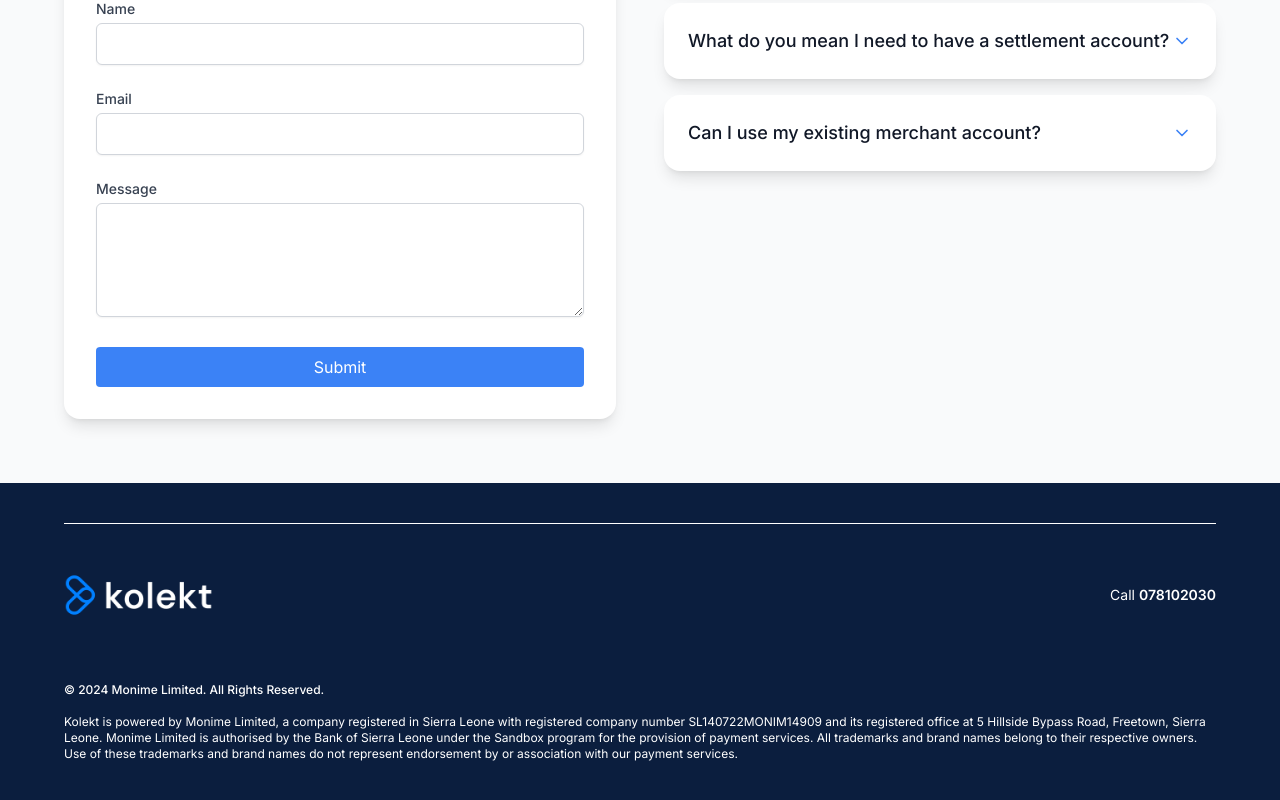
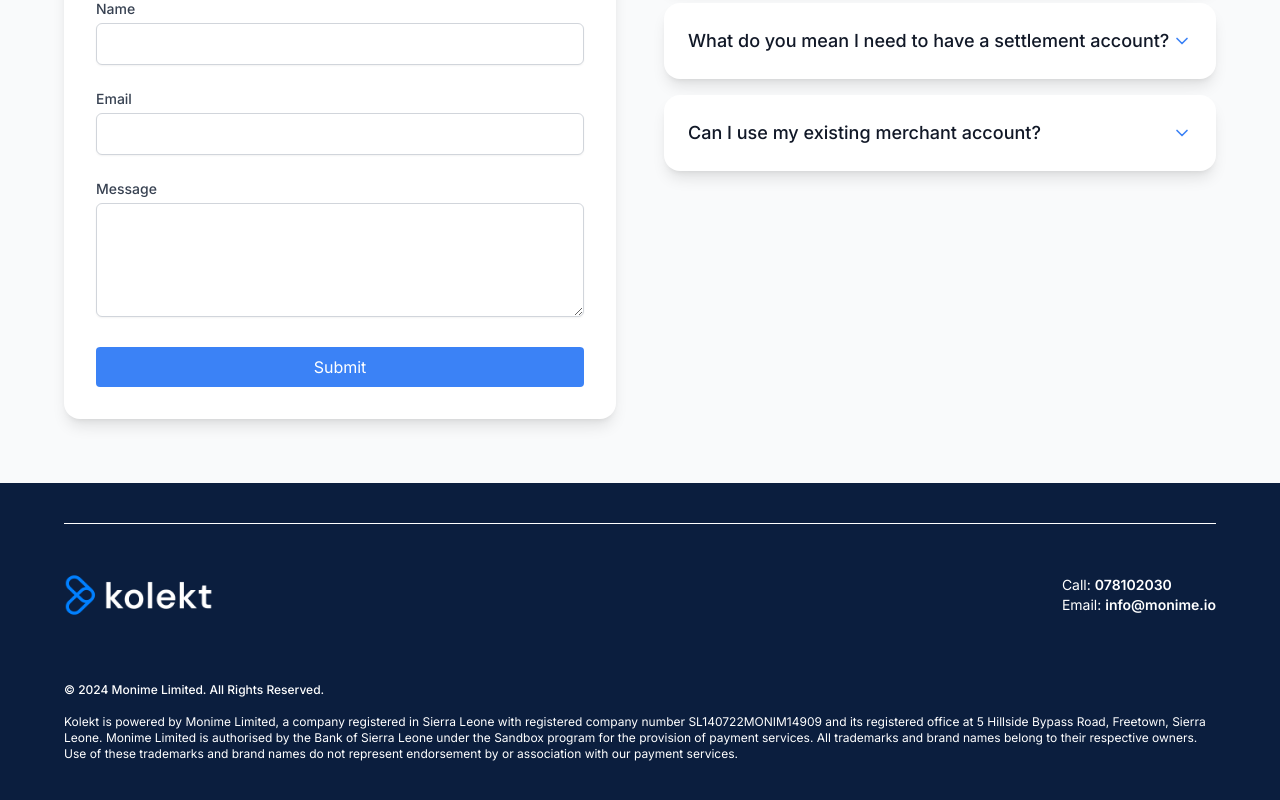
Before and after one commit to gridline1902/kolekt-sl-landing-page, a Next.js app: page / in a window 1280 px wide. Shown: the part 2193-2993 px from the top of the page. Built offline with nearby package versions, Linux system fonts and the light colour scheme.

Commit message:
update.....

```diff
--- a/src/components/Footer/Footer.tsx
+++ b/src/components/Footer/Footer.tsx
@@ -24,7 +24,14 @@ const Footer = () => {
                     </div>
                     <div className="flex justify-between items-center w-full mt-12 mb-12">
                         <Image src={KolektWhiteLogo} alt="kolekt-logo" width={150} height={150} />
-                        <span className="flex gap-1 text-white text-sm">Call<h6 className="font-semibold">078102030</h6></span>
+                        <div className="flex flex-col">
+                            <a href="tel:+23278102030" className="flex gap-1 text-white text-xs lg:text-sm">
+                                Call: <h6 className="font-semibold">078102030</h6>
+                            </a>
+                            <a href="mailto:info@monime.io" className="flex gap-1 text-white text-xs lg:text-sm">
+                                Email: <h6 className="font-semibold">info@monime.io</h6>
+                            </a>
+                        </div>
                     </div>
                     <div>
                         <h6 className="text-white text-xs font-medium py-4">© 2024 Monime Limited. All Rights Reserved.</h6>
```
